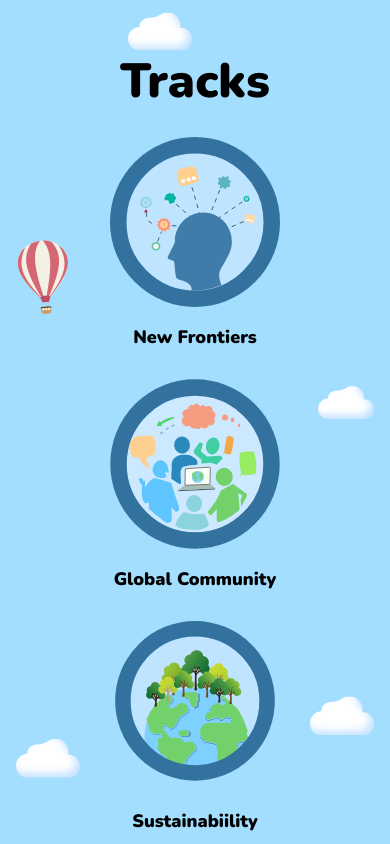
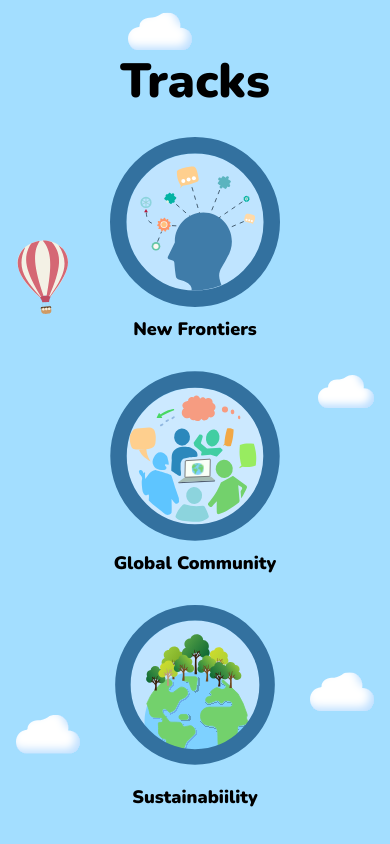
Before and after one commit to minsooerickim/citrushack2023, a Next.js app: page / in a window 390 px wide. Shown: the part 1120-1964 px from the top of the page. Built offline with nearby package versions, Linux system fonts and the light colour scheme; no server answers; the database is empty.

Commit message:
:lipstick: improved spacing
improved spacing between sections in desktop + mobile

```diff
--- a/pages/sections/about.tsx
+++ b/pages/sections/about.tsx
@@ -6,7 +6,7 @@ import React from 'react';
 export default function About() {
   return (
     <section className="flex flex-col w-full h-full my-7 lg:my-14 max-h-[60rem] justify-center items-center">
-      <div className="flex justfify-end items-end translate-x-18 left-20 mb-14 lg:mb-4">
+      <div className="flex justfify-end items-end translate-x-18 left-20 mb-14">
         <div className="w-screen sm:translate-x-12 lg:translate-x-20 xl:translate-x-28 px-4">
           <Image src={Postcard} alt="Postcard" />
         </div>
--- a/pages/sections/schedule.tsx
+++ b/pages/sections/schedule.tsx
@@ -5,7 +5,7 @@ export default function Schedule() {
   return (
     <section className="flex flex-col w-full h-full my-14 lg:my-20 max-w-[72rem] justify-center items-center">
       <h1 className="text-center font-black text-5xl md:text-7xl">Schedule</h1>
-      <p className="text-lg md:text-2xl px-4 text-center italic font-semibold text-highlight mb-0 md:mb-12">
+      <p className="text-lg md:text-2xl px-4 text-center italic font-semibold text-highlight mb-0 md:mb-8">
         PST (Pacific Standard Time)
       </p>
       <MasterSchedule />
--- a/pages/sections/tracks.tsx
+++ b/pages/sections/tracks.tsx
@@ -17,7 +17,7 @@ export const Assets = () => {
           repeat: Infinity,
           duration: 3
         }}
-        className="absolute md:hidden  -top-10 left-28 md:left-96 w-16 xs:w-16 lg:w-20"
+        className="absolute -top-10 left-28 md:left-96 w-16 xs:w-16 lg:w-20"
       >
         <Image src={cloud} alt="cloud" />
       </motion.div>
@@ -74,9 +74,9 @@ export default function Tracks() {
     <section className="relative flex flex-col w-full h-full my-0 lg:my-12 max-w-[72rem] justify-center items-center px-4">
       {/* <div className="relative flex w-full my-10 px-10 flex-col items-center"> */}
       <h1 className="text-5xl md:text-7xl font-black mb-8 md:mb-14">Tracks</h1>
-      <div className="flex flex-col gap-y-7 md:grid md:grid-cols-3 gap-36 lg:gap-56 items-start">
+      <div className="flex flex-col gap-y-7 md:grid md:grid-cols-3 gap-36 lg:gap-56 items-start mb-0 lg:mb-20">
         {/* <div className="flex justify-start items-start bg-blue-500"> */}
-        <div className="flex flex-col items-center justify-end gap-y-4">
+        <div className="flex flex-col items-center justify-end gap-y-2 lg:gap-y-4">
           <Image
             className=""
             src={NewFrontiers}
@@ -88,7 +88,7 @@ export default function Tracks() {
             New Frontiers
           </p>
         </div>
-        <div className="flex flex-col items-center justify-center gap-y-4">
+        <div className="flex flex-col items-center justify-center gap-y-2 lg:gap-y-4">
           <Image
             className=""
             src={studentCommunity}
@@ -100,7 +100,7 @@ export default function Tracks() {
             Global Community
           </p>
         </div>
-        <div className="flex flex-col items-center gap-y-4">
+        <div className="flex flex-col items-center gap-y-2 lg:gap-y-4">
           <Image
             className="self-end"
             src={sustainability}
```
